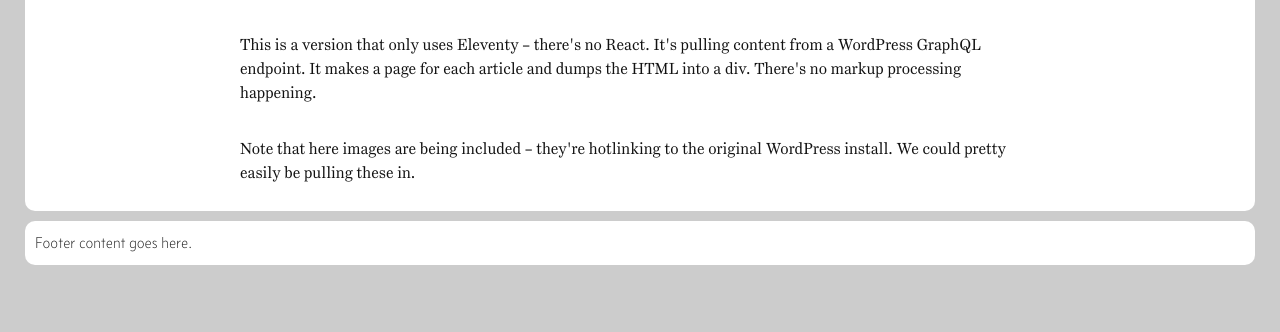
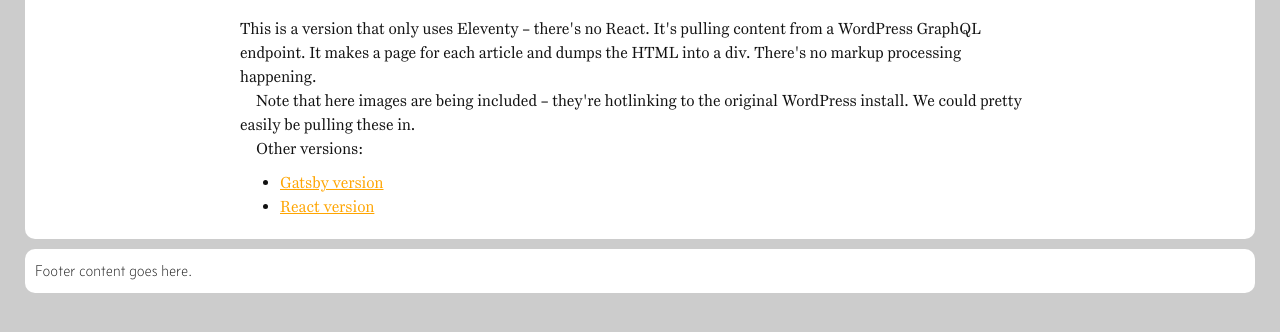
Before and after one commit to dbvisel/flax-kotahi-demo, an Eleventy site: page src/pages/home/about.njk in a window 1280 px wide. Shown: the part 152-484 px from the top of the page. Built offline with nearby package versions, Linux system fonts and the light colour scheme; Eleventy itself is replaced by a stand-in of ours; files that its build step writes are made by us from their sources; no server answers.

Commit message:
links to other sites

```diff
--- a/src/css/styles.css
+++ b/src/css/styles.css
@@ -122,6 +122,14 @@ ol {
   margin: var(--insidePadding) 0;
 }
 
+p {
+  margin: 0;
+}
+
+p + p {
+  text-indent: 1em;
+}
+
 header,
 footer,
 main {
--- a/src/pages/home/about.njk
+++ b/src/pages/home/about.njk
@@ -4,7 +4,12 @@ permalink: '/about.html'
 title: about this site
 ---
 <article>
-<h2>About this site</h2>
-<p>This is a version that only uses Eleventy – there's no React. It's pulling content from a WordPress GraphQL endpoint. It makes a page for each article and dumps the HTML into a div. There's no markup processing happening.</p>
-<p>Note that here images are being included – they're hotlinking to the original WordPress install. We could pretty easily be pulling these in.</p>
+	<h2>About this site</h2>
+	<p>This is a version that only uses Eleventy – there's no React. It's pulling content from a WordPress GraphQL endpoint. It makes a page for each article and dumps the HTML into a div. There's no markup processing happening.</p>
+	<p>Note that here images are being included – they're hotlinking to the original WordPress install. We could pretty easily be pulling these in.</p>
+	<p>Other versions:</p>
+	<ul>
+		<li><a href="https://flax-kotahi-demo-gatsby.netlify.app">Gatsby version</a></li>
+		<li><a href="https://flax-kotahi-demo-react.netlify.app">React version</a></li>
+	</ul>
 </article>
```
